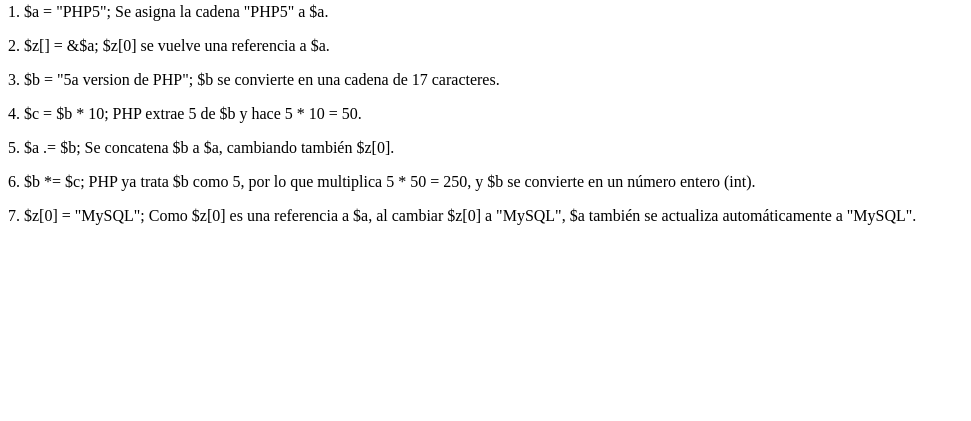
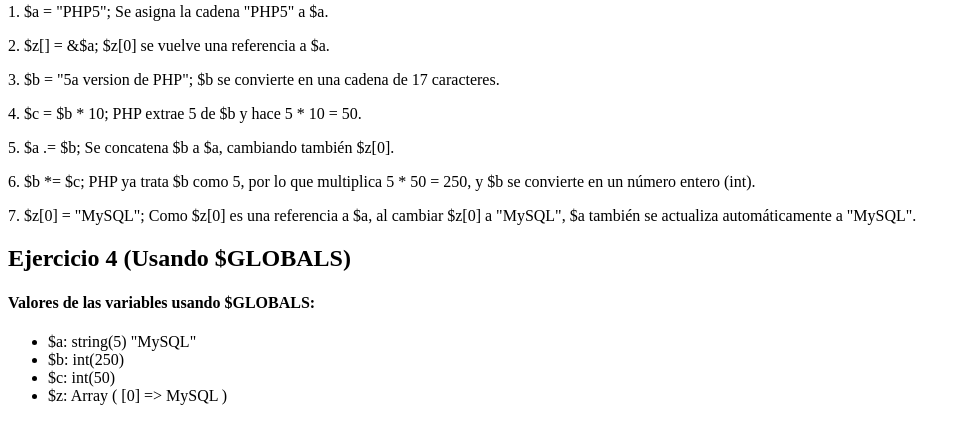
Before and after one commit to AlfredoRiveraaa/tecweb, a PHP site: page / in a window 1280 px wide. Shown: the part 1708-2129 px from the top of the page, without its empty margins (0-971 px from the left). Before the commit the page ends 1933 px from the top, so only its background shows below. Run offline with PHP 8.4, Linux system fonts and the light colour scheme.

Commit message:
Ejercicio 4 realizado en index.php

```diff
--- a/practicas/p04/index.php
+++ b/practicas/p04/index.php
@@ -127,6 +127,16 @@
         echo '<p>5. $a .= $b;	Se concatena $b a $a, cambiando también $z[0].</p>';
         echo '<p>6. $b *= $c;	PHP ya trata $b como 5, por lo que multiplica 5 * 50 = 250, y $b se convierte en un número entero (int).</p>';
         echo '<p>7. $z[0] = "MySQL";	Como $z[0] es una referencia a $a, al cambiar $z[0] a "MySQL", $a también se actualiza automáticamente a "MySQL".</p>';
+
+        // EJERCICIO 4
+        echo '<h2>Ejercicio 4 (Usando $GLOBALS)</h2>';
+        echo '<h4>Valores de las variables usando $GLOBALS:</h4>';
+        echo '<ul>';
+        echo '<li>$a: '; var_dump($GLOBALS['a']); echo '</li>';
+        echo '<li>$b: '; var_dump($GLOBALS['b']); echo '</li>';
+        echo '<li>$c: '; var_dump($GLOBALS['c']); echo '</li>';
+        echo '<li>$z: '; print_r($GLOBALS['z']); echo '</li>';
+        echo '</ul>';
         // Liberar variables
         unset($a, $b, $c, $z);
     ?>
```
